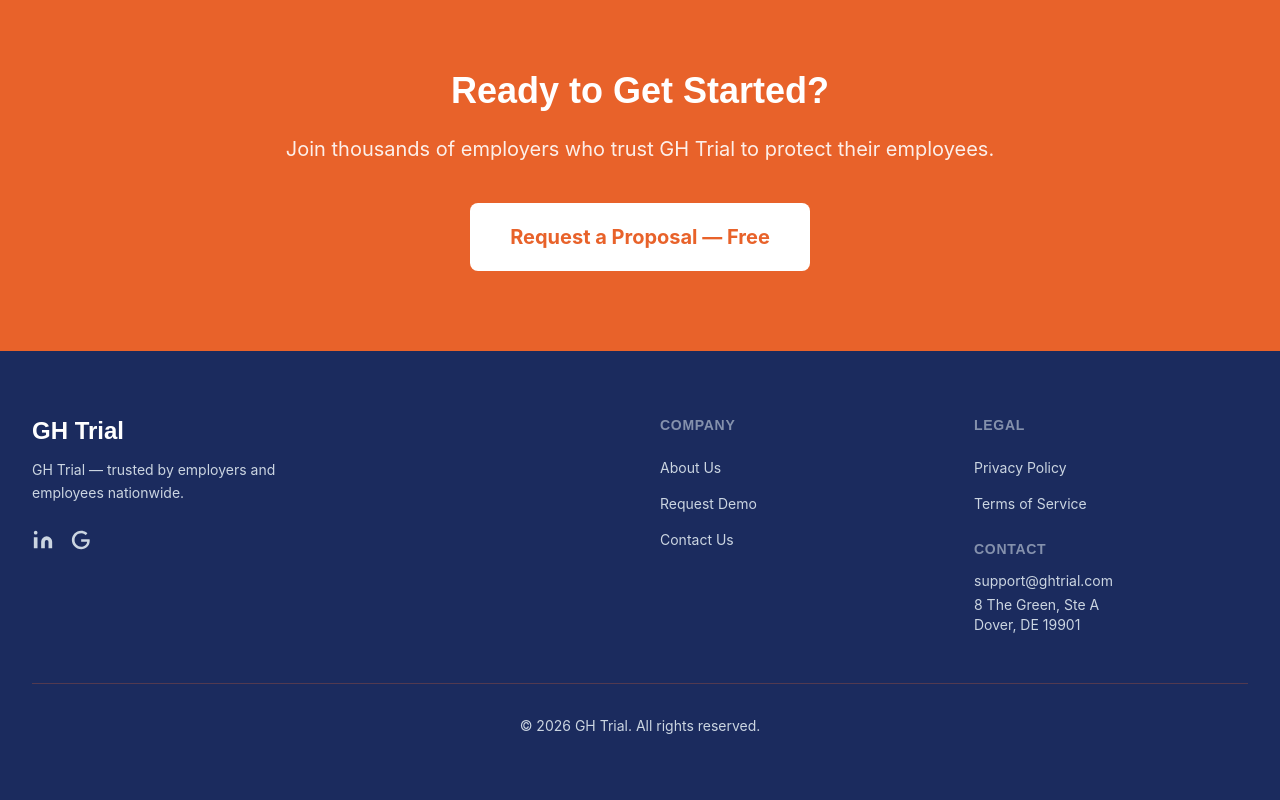
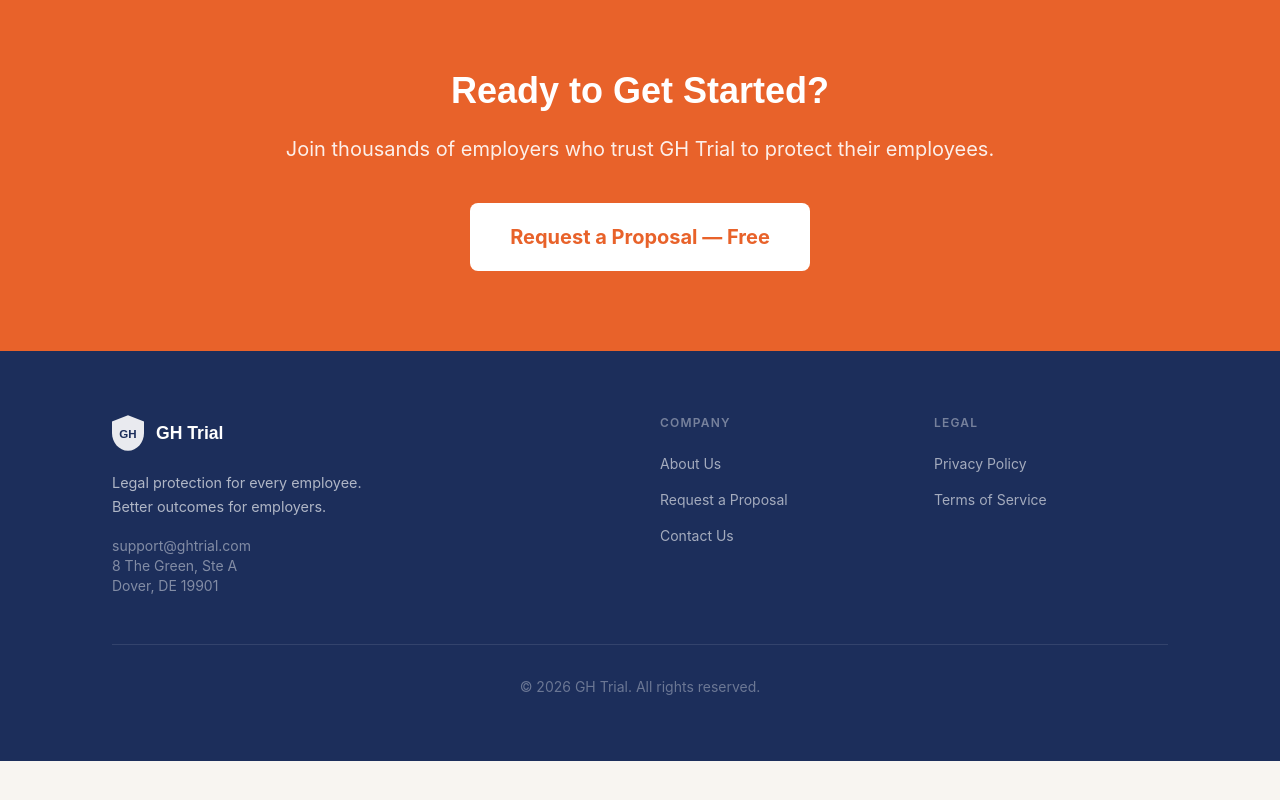
Before and after one commit to Textingman/bume-ghtrial, a Next.js app: page / in a window 1280 px wide. Shown: the part 2816-3616 px from the top of the page. After the commit the page ends 3577 px from the top, so only its background shows below. Built offline with nearby package versions, Linux system fonts and the light colour scheme.

Commit message:
brand: redesign footer with GH Trial brand system

```diff
--- a/app/components/Footer.tsx
+++ b/app/components/Footer.tsx
@@ -2,57 +2,66 @@ import Link from 'next/link';
 
 export default function Footer() {
   return (
-    <footer className="text-white py-16" style={{ backgroundColor: '#1B2B5E' }}>
-      <div className="max-w-7xl mx-auto px-4 sm:px-6 lg:px-8">
+    <footer style={{ backgroundColor: '#1C2E5B', color: '#FFFFFF' }}>
+      <div className="max-w-6xl mx-auto px-6 lg:px-12 py-16">
         <div className="grid md:grid-cols-4 gap-10 mb-12">
           {/* Brand */}
           <div className="md:col-span-2">
-            <h3 className="text-2xl font-extrabold mb-3">GH Trial</h3>
-            <p className="text-sm leading-relaxed mb-6" style={{ color: '#CBD5E1', maxWidth: '280px' }}>
-              GH Trial — trusted by employers and employees nationwide.
+            <div className="flex items-center gap-3 mb-5">
+              <svg width="32" height="36" viewBox="0 0 36 40" fill="none" xmlns="http://www.w3.org/2000/svg">
+                <path d="M18 0L0 7V20C0 30.5 7.8 40 18 40C28.2 40 36 30.5 36 20V7L18 0Z" fill="white" opacity="0.9"/>
+                <text x="18" y="26" textAnchor="middle" fill="#1C2E5B" fontSize="13" fontWeight="700" fontFamily="Manrope, sans-serif">GH</text>
+              </svg>
+              <span style={{ fontFamily: 'Manrope, sans-serif', fontWeight: 700, fontSize: '1.1rem', color: 'white' }}>GH Trial</span>
+            </div>
+            <p style={{ color: 'rgba(255,255,255,0.65)', fontSize: '0.9rem', lineHeight: 1.7, maxWidth: '280px', fontFamily: 'Inter, sans-serif' }}>
+              Legal protection for every employee. Better outcomes for employers.
             </p>
-            <div className="flex items-center gap-4">
-              <a href="https://linkedin.com" target="_blank" rel="noopener noreferrer" aria-label="LinkedIn" className="hover:opacity-80 transition-opacity">
-                <svg xmlns="http://www.w3.org/2000/svg" width="22" height="22" viewBox="0 0 24 24" fill="#CBD5E1">
-                  <path d="M16 8a6 6 0 0 1 6 6v7h-4v-7a2 2 0 0 0-2-2 2 2 0 0 0-2 2v7h-4v-7a6 6 0 0 1 6-6z" />
-                  <rect x="2" y="9" width="4" height="12" />
-                  <circle cx="4" cy="4" r="2" />
-                </svg>
-              </a>
-              <a href="https://google.com" target="_blank" rel="noopener noreferrer" aria-label="Google" className="hover:opacity-80 transition-opacity">
-                <svg xmlns="http://www.w3.org/2000/svg" width="22" height="22" viewBox="0 0 24 24" fill="#CBD5E1">
-                  <path d="M21.35 11.1H12.18V13.83H18.69C18.36 17.64 15.19 19.27 12.19 19.27C8.36 19.27 5 16.25 5 12C5 7.9 8.2 4.73 12.2 4.73C15.29 4.73 17.1 6.7 17.1 6.7L19 4.72C19 4.72 16.56 2 12.1 2C6.42 2 2.03 6.8 2.03 12C2.03 17.05 6.16 22 12.25 22C17.6 22 21.5 18.33 21.5 12.91C21.5 11.76 21.35 11.1 21.35 11.1Z" />
-                </svg>
-              </a>
-            </div>
+            <p className="mt-4 text-sm" style={{ color: 'rgba(255,255,255,0.45)', fontFamily: 'Inter, sans-serif' }}>
+              support@ghtrial.com<br />
+              8 The Green, Ste A<br />
+              Dover, DE 19901
+            </p>
           </div>
 
           {/* Company */}
           <div>
-            <h4 className="font-semibold text-sm uppercase tracking-wider mb-5" style={{ color: '#CBD5E1', opacity: 0.6 }}>Company</h4>
+            <p className="text-xs font-semibold uppercase tracking-widest mb-5" style={{ color: 'rgba(255,255,255,0.4)', fontFamily: 'Inter, sans-serif' }}>Company</p>
             <ul className="space-y-3">
-              <li><Link href="/about" className="text-sm hover:text-white transition-colors" style={{ color: '#CBD5E1' }}>About Us</Link></li>
-              <li><Link href="/signup" className="text-sm hover:text-white transition-colors" style={{ color: '#CBD5E1' }}>Request Demo</Link></li>
-              <li><Link href="/contact" className="text-sm hover:text-white transition-colors" style={{ color: '#CBD5E1' }}>Contact Us</Link></li>
+              {[
+                { label: 'About Us', href: '/about' },
+                { label: 'Request a Proposal', href: '/signup' },
+                { label: 'Contact Us', href: '/contact' },
+              ].map(item => (
+                <li key={item.href}>
+                  <Link href={item.href} className="text-sm hover:text-white transition-colors" style={{ color: 'rgba(255,255,255,0.6)', fontFamily: 'Inter, sans-serif' }}>
+                    {item.label}
+                  </Link>
+                </li>
+              ))}
             </ul>
           </div>
 
-          {/* Legal + Contact */}
+          {/* Legal */}
           <div>
-            <h4 className="font-semibold text-sm uppercase tracking-wider mb-5" style={{ color: '#CBD5E1', opacity: 0.6 }}>Legal</h4>
-            <ul className="space-y-3 mb-6">
-              <li><Link href="/privacy" className="text-sm hover:text-white transition-colors" style={{ color: '#CBD5E1' }}>Privacy Policy</Link></li>
-              <li><Link href="/terms" className="text-sm hover:text-white transition-colors" style={{ color: '#CBD5E1' }}>Terms of Service</Link></li>
+            <p className="text-xs font-semibold uppercase tracking-widest mb-5" style={{ color: 'rgba(255,255,255,0.4)', fontFamily: 'Inter, sans-serif' }}>Legal</p>
+            <ul className="space-y-3">
+              {[
+                { label: 'Privacy Policy', href: '/privacy' },
+                { label: 'Terms of Service', href: '/terms' },
+              ].map(item => (
+                <li key={item.href}>
+                  <Link href={item.href} className="text-sm hover:text-white transition-colors" style={{ color: 'rgba(255,255,255,0.6)', fontFamily: 'Inter, sans-serif' }}>
+                    {item.label}
+                  </Link>
+                </li>
+              ))}
             </ul>
-            <h4 className="font-semibold text-sm uppercase tracking-wider mb-3" style={{ color: '#CBD5E1', opacity: 0.6 }}>Contact</h4>
-            <p className="text-sm" style={{ color: '#CBD5E1' }}>support@ghtrial.com</p>
-            <p className="text-sm mt-1" style={{ color: '#CBD5E1' }}>8 The Green, Ste A</p>
-            <p className="text-sm" style={{ color: '#CBD5E1' }}>Dover, DE 19901</p>
           </div>
         </div>
 
-        <div className="pt-8" style={{ borderTop: '1px solid #E8622A44' }}>
-          <p className="text-center text-sm" style={{ color: '#CBD5E1' }}>
+        <div className="pt-8" style={{ borderTop: '1px solid rgba(255,255,255,0.1)' }}>
+          <p className="text-center text-sm" style={{ color: 'rgba(255,255,255,0.35)', fontFamily: 'Inter, sans-serif' }}>
             &copy; {new Date().getFullYear()} GH Trial. All rights reserved.
           </p>
         </div>
```
